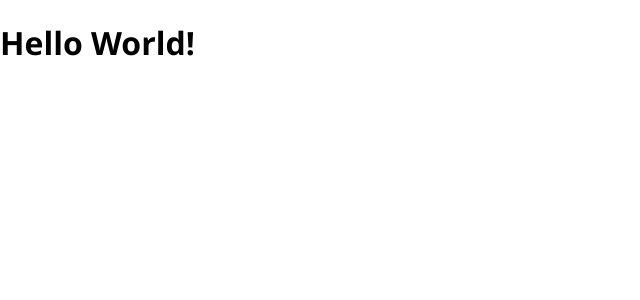
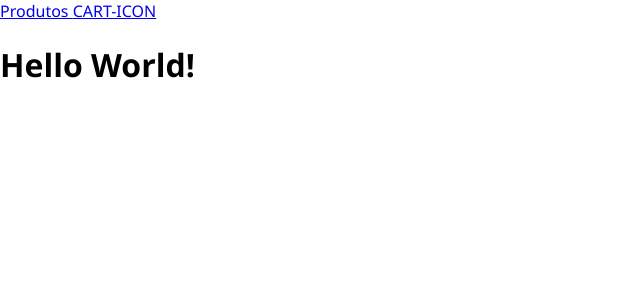
Before and after one commit to icarojobs/challenge-frontend-react, a React (Create React App) app in the folder frontend/: page / in a window 1280 px wide. Shown: the top 300 px of the page, without its empty margins (0-640 px from the left). Built offline with nearby package versions, Linux system fonts and the light colour scheme.

Commit message:
chore: configured navbar

```diff
--- a/frontend/src/App.js
+++ b/frontend/src/App.js
@@ -1,10 +1,16 @@
 import "./App.css";
+import { BrowserRouter as Router } from "react-router-dom";
+import { Navbar } from "./components/navbar/navbar"
+
 
 
 function App() {
     return (
         <div className="App">
-            <h1>Hello World!</h1>
+            <Router>
+                <Navbar />
+                <h1>Hello World!</h1>
+            </Router>
         </div>
     );
 }
--- /dev/null
+++ b/frontend/src/components/navbar/navbar.js
@@ -0,0 +1,16 @@
+import React from "react";
+import { Link } from "react-router-dom";
+import "./navbar.css";
+
+export const Navbar = () => {
+    return (
+        <div className="navbar">
+            <div className="links">
+                <Link to="/"> Produtos </Link>
+                <Link to="/cart">
+                    CART-ICON
+                </Link>
+            </div>
+        </div>
+    );
+};
```
Also changed, not shown: frontend/src/components/navbar/navbar.css (added).
